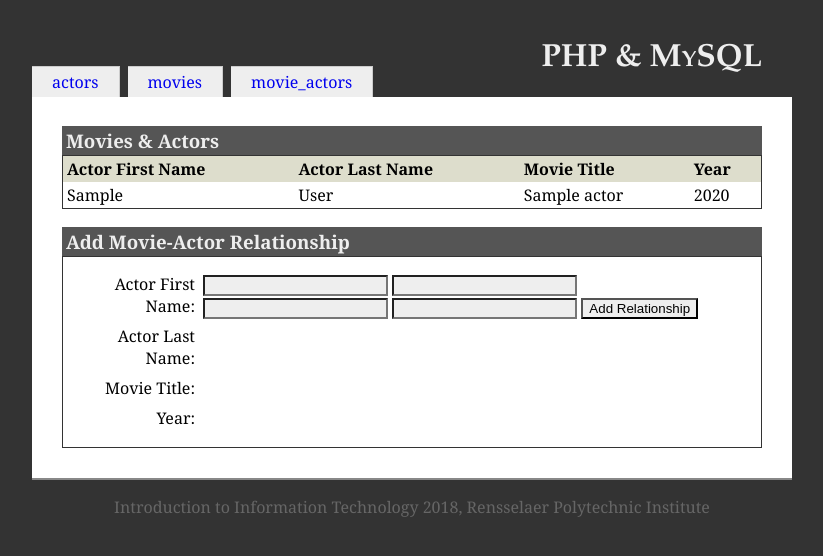
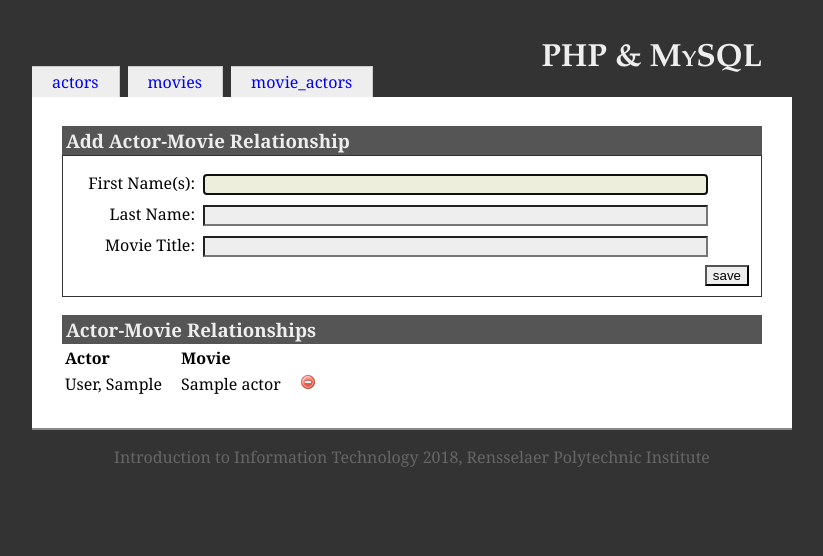
Before and after one commit to Semidey01/ITWS1100-semidp, a PHP site: page /lab9/inclassexample/movie_actors.php in a window 1280 px wide. Shown: the top 556 px of the page, without its empty margins (228-1051 px from the left). Run offline with PHP 8.4, Linux system fonts and the light colour scheme; tables that the repository leaves empty hold one stand-in row (values such as "Sample post").

Commit message:
update movie_actors

```diff
--- a/lab9/inclassexample/movie_actors.php
+++ b/lab9/inclassexample/movie_actors.php
@@ -1,8 +1,6 @@
 <?php
 include('includes/init.inc.php');
 include('includes/functions.inc.php');
-  error_reporting(E_ALL);
-  ini_set('display_errors', '1');
 ?>
 <title>PHP &amp; MySQL - ITWS</title>
 <?php include('includes/head.inc.php'); ?>
@@ -12,7 +10,7 @@
 
 <?php
 $dbOk = false;
-  @ $db = new mysqli('localhost', 'phpmyadmin', 'Antonio00!1074', 'iit');
+@$db = new mysqli('localhost', 'phpmyadmin', 'Antonio00!1074', 'iit');
 
 if ($db->connect_error) {
    echo '<div class="messages">Could not connect to the database. Error: ';
@@ -20,65 +18,105 @@
 } else {
    $dbOk = true;
 }
+
+// Process form submission
+$havePost = isset($_POST["save"]);
+$errors = '';
+if ($havePost) {
+   $firstNames = htmlspecialchars(trim($_POST["firstNames"]));
+   $lastName = htmlspecialchars(trim($_POST["lastName"]));
+   $movieTitle = htmlspecialchars(trim($_POST["movieTitle"]));
+
+   $focusId = '';
+   if ($firstNames == '') {
+      $errors .= '<li>First name may not be blank</li>';
+      if ($focusId == '') $focusId = '#firstNames';
+   }
+   if ($lastName == '') {
+      $errors .= '<li>Last name may not be blank</li>';
+      if ($focusId == '') $focusId = '#lastName';
+   }
+   if ($movieTitle == '') {
+      $errors .= '<li>Movie title may not be blank</li>';
+      if ($focusId == '') $focusId = '#movieTitle';
+   }
+
+   if ($errors != '') {
+      echo '<div class="messages"><h4>Please correct the following errors:</h4><ul>';
+      echo $errors;
+      echo '</ul></div>';
+      echo '<script type="text/javascript">';
+      echo '  $(document).ready(function() {';
+      echo '    $("' . $focusId . '").focus();';
+      echo '  });';
+      echo '</script>';
+   } else if ($dbOk) {
+      $insQuery = "INSERT INTO movie_actors (first_names, last_name, movie_title) VALUES (?,?,?)";
+      $statement = $db->prepare($insQuery);
+      $statement->bind_param("sss", $firstNames, $lastName, $movieTitle);
+      $statement->execute();
+
+      echo '<div class="messages"><h4>Success: ' . $statement->affected_rows . ' relationship added.</h4>';
+      echo $firstNames . ' ' . $lastName . ' in ' . $movieTitle . '</div>';
+
+      $statement->close();
+   }
+}
 ?>
 
-<h3>Movies &amp; Actors</h3>
-<table id="movieTable">
+<h3>Add Actor-Movie Relationship</h3>
+<form id="addForm" name="addForm" action="movie_actors.php" method="post" onsubmit="return validate(this);">
+   <fieldset>
+      <div class="formData">
+         <label class="field" for="firstNames">First Name(s):</label>
+         <div class="value"><input type="text" size="60" value="<?php if ($havePost && $errors != '') {
+                                                                     echo $firstNames;
+                                                                  } ?>" name="firstNames" id="firstNames" /></div>
+
+         <label class="field" for="lastName">Last Name:</label>
+         <div class="value"><input type="text" size="60" value="<?php if ($havePost && $errors != '') {
+                                                                     echo $lastName;
+                                                                  } ?>" name="lastName" id="lastName" /></div>
+
+         <label class="field" for="movieTitle">Movie Title:</label>
+         <div class="value"><input type="text" size="60" value="<?php if ($havePost && $errors != '') {
+                                                                     echo $movieTitle;
+                                                                  } ?>" name="movieTitle" id="movieTitle" /></div>
+
+         <input type="submit" value="save" id="save" name="save" />
+      </div>
+   </fieldset>
+</form>
+
+<h3>Actor-Movie Relationships</h3>
+<table id="actorMovieTable">
    <?php
    if ($dbOk) {
-    // Check if movie_actors table exists
-    $tableCheck = $db->query("SHOW TABLES LIKE 'movie_actors'");
+      $query = 'SELECT * FROM movie_actors ORDER BY last_name, first_names';
+      $result = $db->query($query);
+      $numRecords = $result->num_rows;
 
-    if ($tableCheck->num_rows > 0) {
-      $query = 'SELECT first_names, last_name, movie_title, year
-                FROM movie_actors
-                ORDER BY movie_title, last_name, first_names';
-
-      $result = $db->query($query);
-
-      if ($result && $result->num_rows > 0) {
-        echo '<tr><th>Actor First Name</th><th>Actor Last Name</th><th>Movie Title</th><th>Year</th></tr>';
-
-        while ($record = $result->fetch_assoc()) {
-          echo '<tr>';
-          echo '<td>' . htmlspecialchars($record['first_names']) . '</td>';
-          echo '<td>' . htmlspecialchars($record['last_name']) . '</td>';
-          echo '<td>' . htmlspecialchars($record['movie_title']) . '</td>';
-          echo '<td>' . htmlspecialchars($record['year']) . '</td>';
-          echo '</tr>';
+      echo '<tr><th>Actor</th><th>Movie</th><th></th></tr>';
+      for ($i = 0; $i < $numRecords; $i++) {
+         $record = $result->fetch_assoc();
+         if ($i % 2 == 0) {
+            echo "\n" . '<tr id="relationship-' . $record['id'] . '"><td>';
+         } else {
+            echo "\n" . '<tr class="odd" id="relationship-' . $record['id'] . '"><td>';
          }
-      } else {
-        echo '<tr><td colspan="4">No actor-movie relationships found.</td></tr>';
-      }
-    } else {
-      echo '<tr><td colspan="4">The movie_actors table does not exist. Please create it first.</td></tr>';
+         echo htmlspecialchars($record['last_name']) . ', ';
+         echo htmlspecialchars($record['first_names']);
+         echo '</td><td>';
+         echo htmlspecialchars($record['movie_title']);
+         echo '</td><td>';
+         echo '<img src="resources/delete.png" class="deleteRelationship" width="16" height="16" alt="delete relationship"/>';
+         echo '</td></tr>';
       }
 
-    if (isset($result)) $result->free();
+      $result->free();
       $db->close();
    }
    ?>
 </table>
 
-<h3>Add Movie-Actor Relationship</h3>
-<form id="addRelationshipForm" action="movie_actors.php" method="post">
-  <fieldset>
-    <div class="formData">
-      <label class="field" for="first_names">Actor First Name:</label>
-      <input type="text" name="first_names" id="first_names" required>
-
-      <label class="field" for="last_name">Actor Last Name:</label>
-      <input type="text" name="last_name" id="last_name" required>
-
-      <label class="field" for="movie_title">Movie Title:</label>
-      <input type="text" name="movie_title" id="movie_title" required>
-
-      <label class="field" for="year">Year:</label>
-      <input type="number" name="year" id="year">
-
-      <input type="submit" value="Add Relationship" name="add_relationship">
-    </div>
-  </fieldset>
-</form>
-
 <?php include('includes/foot.inc.php'); ?>
```
Also changed, not shown: lab9/movie_actors.sql (+12 -2 lines). Lines whose indentation alone changed are shown as unchanged.
